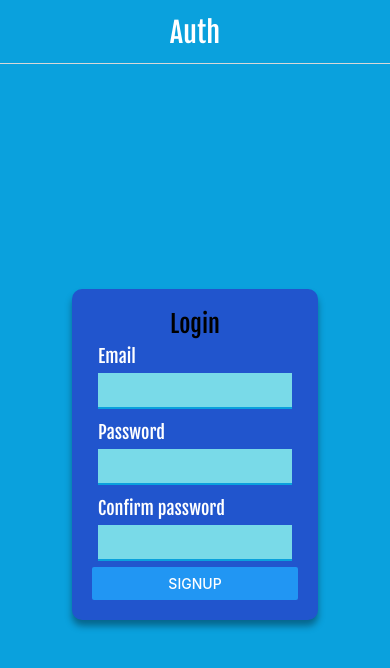
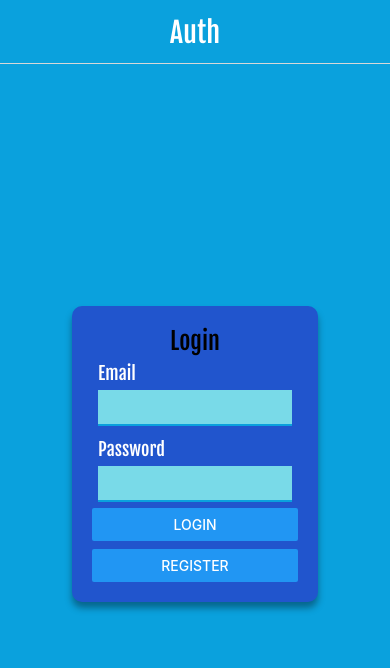
Before and after one commit to MathiasFernandez24/e-comerce-coder, a React Native app: screen /auth in a window 390 px wide. Shown: the top 668 px of the page. Built offline with nearby package versions, Linux system fonts and the light colour scheme.

Commit message:
Clase 14 desafio I

```diff
--- a/Navigation/Stacks/Auth/index.js
+++ b/Navigation/Stacks/Auth/index.js
@@ -1,7 +1,6 @@
 import { StyleSheet } from 'react-native'
 import React from 'react'
 import { createNativeStackNavigator } from '@react-navigation/native-stack';
-// import AuthScreen from '../../../Screens/AuthScreen';
 import AuthScreen from '../../../Screens/AuthScreen';
 
 import { colors } from '../../../Styles/Colors';
@@ -29,7 +28,6 @@ const AuthStack = () => {
         >
             <Stack.Screen
                 name="auth"
-                //                component={AuthScreen}
                 component={AuthScreen}
                 options={{
                     title: "Auth"
--- a/Screens/AuthScreen.js
+++ b/Screens/AuthScreen.js
@@ -3,7 +3,6 @@ import React, { useState } from 'react'
 import Input from '../Components/Input'
 import { useDispatch } from 'react-redux'
 import { signUp } from '../Features/Auth'
-//import { schemaEmail, schemaPassword } from '../Utils/validateSchemas'
 import { colors } from '../Styles/Colors'
 import { schemaEmail, schemaPassword } from '../Utils/ValidateSchemas'
 
@@ -13,36 +12,79 @@ const LoginScreen = () => {
     const [email, setEmail] = useState("");
     const [emailError, setEmailError] = useState("");
     const [password, setPassword] = useState("");
+    const [passwordError, setPasswordError] = useState("");
     const [confirmPassword, setConfirmPassword] = useState("");
+    const [confirmPasswordError, setConfirmPasswordError] = useState("");
     const dispatch = useDispatch()
 
+
     const handleSignup = () => {
-
         const validateEmail = schemaEmail.validate({ email: email });
         const validatePassword = schemaPassword.validate({ password: password });
         console.log(validateEmail);
         console.log(validatePassword);
 
-        if (validateEmail.error) setEmailError(validateEmail.error.message)
+        if (validateEmail.error) setPasswordError(validatePassword.error.message)
+        else setPasswordError("")
+
+        if (validatePassword.error) setEmailError(validateEmail.error.message)
         else setEmailError("")
 
         if (password === confirmPassword) {
             console.log("Se registra!");
+            setConfirmPasswordError("")
             dispatch(signUp({ email: email, password: password }))
-        }
+        } else setConfirmPasswordError("No coincide el Password")
     }
+
+    // const registerButton = () => {
+    //     setRegistroVista(true)
+    // }
 
     return (
         <View style={styles.container}>
             <View style={styles.content}>
                 <Text style={styles.title}>{registroVista ? "Registro" : "Login"}</Text>
                 <Input label="Email" password={false} onChange={setEmail} value={email} error={emailError} />
-                <Input label="Password" password={true} onChange={setPassword} value={password} />
-                <Input label="Confirm password" password={true} onChange={setConfirmPassword} value={confirmPassword} />
-                <Button title="Signup" onPress={handleSignup} />
+                <Input label="Password" password={true} onChange={setPassword} value={password} error={passwordError} />
+                {registroVista ?
+                    <View>
+                        <Input label="Confirm password" password={true} onChange={setConfirmPassword} value={confirmPassword} error={confirmPasswordError} />
+                        <Button title="Signup" onPress={handleSignup} />
+                        <View style={{ marginTop: 8 }} />
+                        <Button title="<- Login" onPress={() => setRegistroVista(false)} />
+                    </View>
+                    :
+                    <View>
+                        <Button title="Login" onPress={handleSignup} />
+                        <View style={{ marginTop: 8 }} />
+                        <Button title="Register" onPress={() => setRegistroVista(true)} />
+                    </View>
+                }
+
+
             </View>
         </View>
     )
+
+
+
+    /*RESPALDO*/
+    // return (
+    //     <View style={styles.container}>
+    //         <View style={styles.content}>
+    //             <Text style={styles.title}>{registroVista ? "Registro" : "Login"}</Text>
+    //             <Input label="Email" password={false} onChange={setEmail} value={email} error={emailError} />
+    //             <Input label="Password" password={true} onChange={setPassword} value={password} error={passwordError} />
+    //             <Input label="Confirm password" password={true} onChange={setConfirmPassword} value={confirmPassword} error={confirmPasswordError} />
+    //             <Button title="Signup" onPress={handleSignup} />
+    //         </View>
+    //     </View>
+    // )
+
+
+
+
 }
 
 export default LoginScreen
--- a/Utils/ValidateSchemas.js
+++ b/Utils/ValidateSchemas.js
@@ -20,9 +20,9 @@ export const schemaPassword = Joi.object({
         .alphanum()
         .messages({
             "string.empty": "Campo obligatorio",
-            "string.min": "el password debe tener minimo 6 caracteres",
-            "string.max": "el password admite 20 caracteres maximo",
-            "string.alphanum": "debe contener caracteres alfanumericos",
+            "string.min": "El password debe tener minimo 6 caracteres",
+            "string.max": "El password admite 20 caracteres maximo",
+            "string.alphanum": "Solo admite caracteres alfanumericos",
 
         })
 })
```
